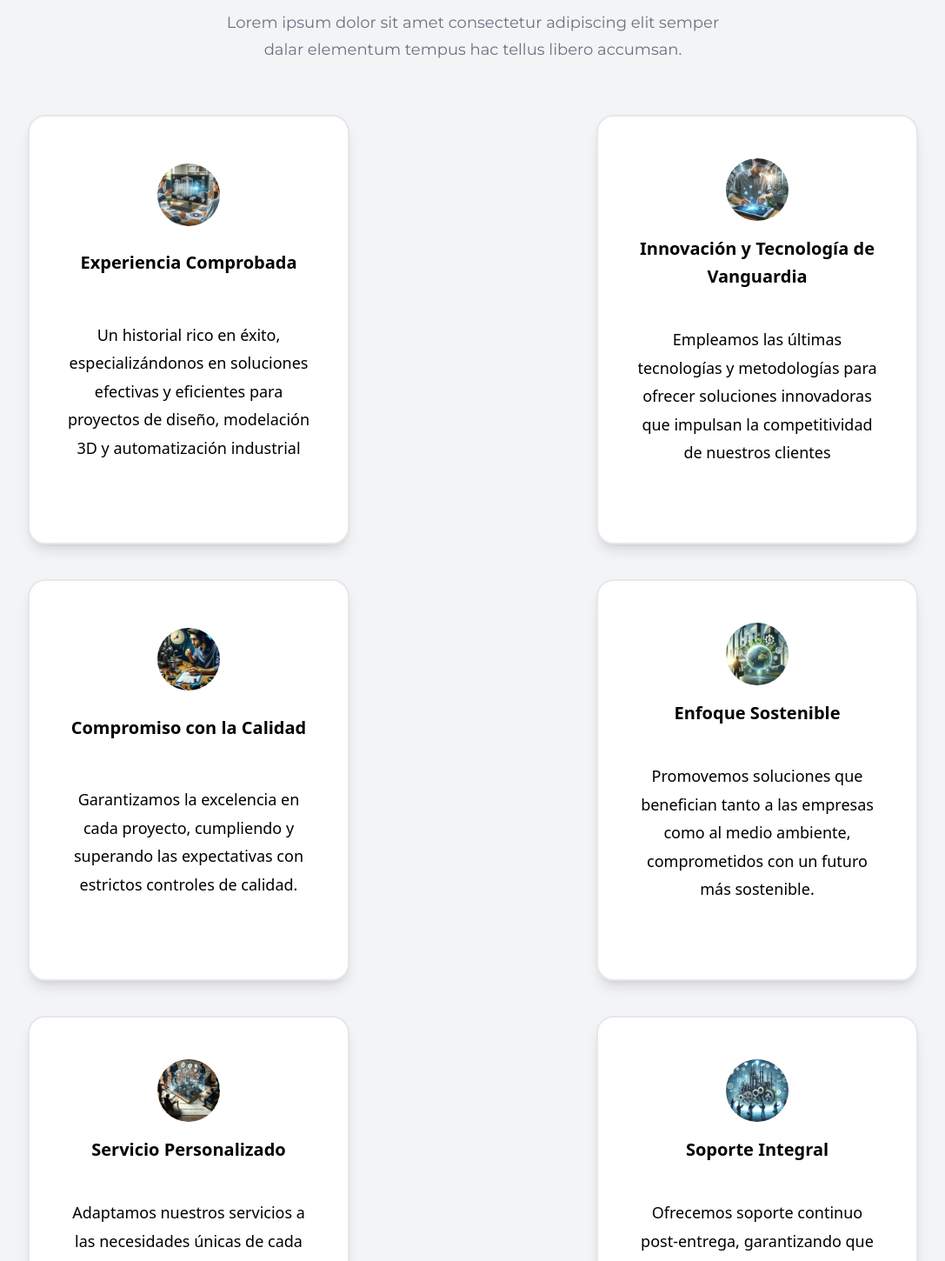
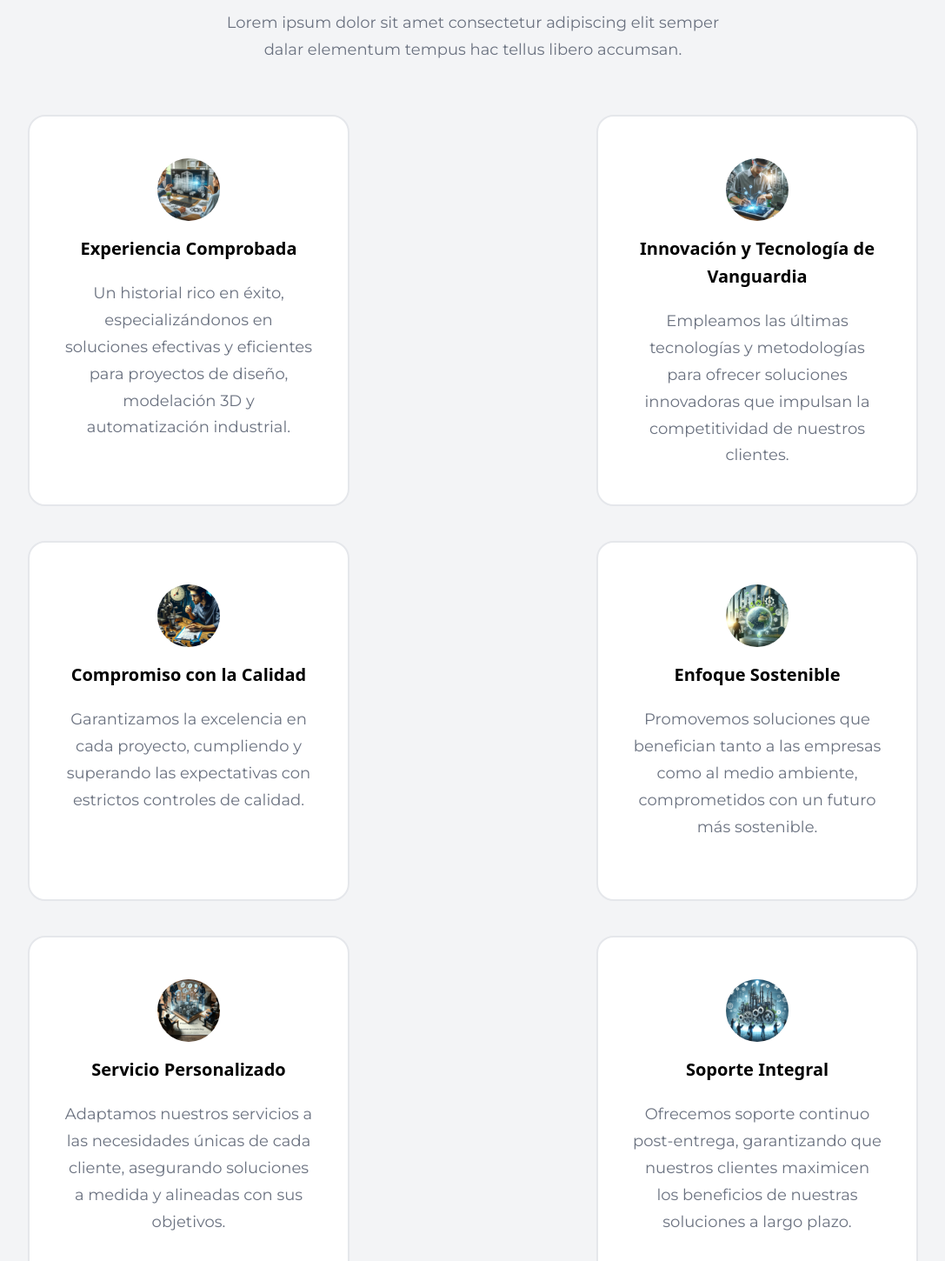
Before and after one commit to NotFabianML/3D-Ingenieria, a React (Vite) app: page / in a window 1280 px wide. Shown: the part 1622-3072 px from the top of the page at 87% size, without its empty margins (96-1183 px from the left). Built offline with nearby package versions, Linux system fonts and the light colour scheme; a web font is replaced by a local one.

Commit message:
WhyUs cards v2

```diff
--- a/src/components/WhyusCard.tsx
+++ b/src/components/WhyusCard.tsx
@@ -1,5 +1,5 @@
 const WhyusCard = ({ content, title, img }: { content: string, title: string, img: string }) => (
-    <div className="flex justify-around items-center flex-col px-10 py-12 rounded-[20px]  max-w-[370px] md:mr-0 sm:mr-5 mr-0 my-5 bg-white border-2 border-gray-200 shadow-lg">
+    <div className="flex justify-start items-center flex-col px-10 py-12 max-h-[450px] max-w-[370px] md:mr-0 sm:mr-5 mr-0 my-5  bg-white border-2 border-gray-200 rounded-[20px]">
 
         <img src={img} alt={title} className="w-[72px] h-[72px] rounded-full" />
         <div className="flex flex-col mt-4">
@@ -9,7 +9,7 @@ const WhyusCard = ({ content, title, img }: { content: string, title: string, im
         </div>
 
 
-        <p className="font-poppins font-normal text-[18px] leading-[32.4px] text-black my-10 text-center">
+        <p className="font-poppins font-normal text-[18px] leading-[32.4px] paragraph my-5 text-center">
             {content}
         </p>
     </div>
--- a/src/constants/index.ts
+++ b/src/constants/index.ts
@@ -51,14 +51,14 @@ export const reasons = [
   {
     id: "reason-1",
     content:
-      "Un historial rico en éxito, especializándonos en soluciones efectivas y eficientes para proyectos de diseño, modelación 3D y automatización industrial",
+      "Un historial rico en éxito, especializándonos en soluciones efectivas y eficientes para proyectos de diseño, modelación 3D y automatización industrial.",
     title: "Experiencia Comprobada",
     img: reason1,
   },
   {
     id: "reason-2",
     content:
-      "Empleamos las últimas tecnologías y metodologías para ofrecer soluciones innovadoras que impulsan la competitividad de nuestros clientes",
+      "Empleamos las últimas tecnologías y metodologías para ofrecer soluciones innovadoras que impulsan la competitividad de nuestros clientes.",
     title: "Innovación y Tecnología de Vanguardia",
     img: reason2,
   },
@@ -86,7 +86,7 @@ export const reasons = [
   {
     id: "reason-6",
     content:
-      "Ofrecemos soporte continuo post-entrega, garantizando que nuestros clientes maximicen los beneficios de nuestras soluciones a largo plazo",
+      "Ofrecemos soporte continuo post-entrega, garantizando que nuestros clientes maximicen los beneficios de nuestras soluciones a largo plazo.",
     title: "Soporte Integral",
     img: reason6,
   },
```
